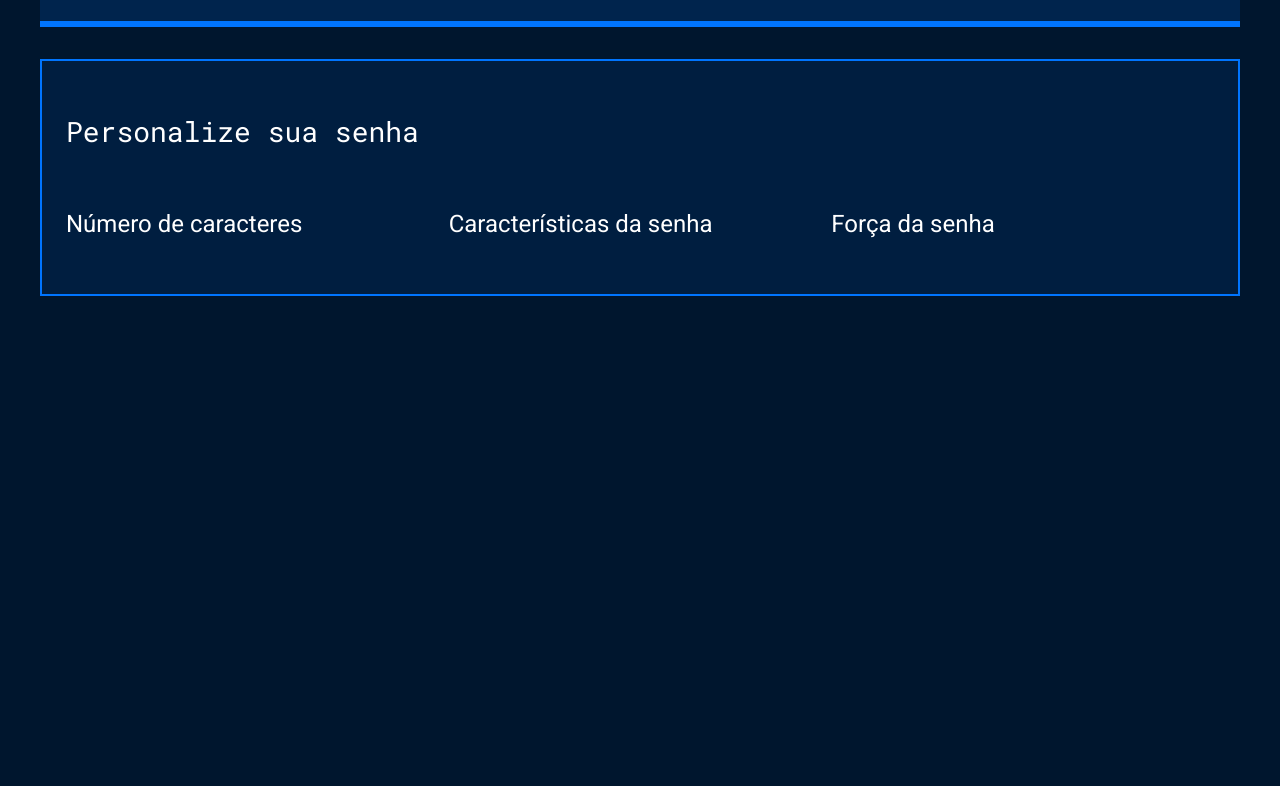
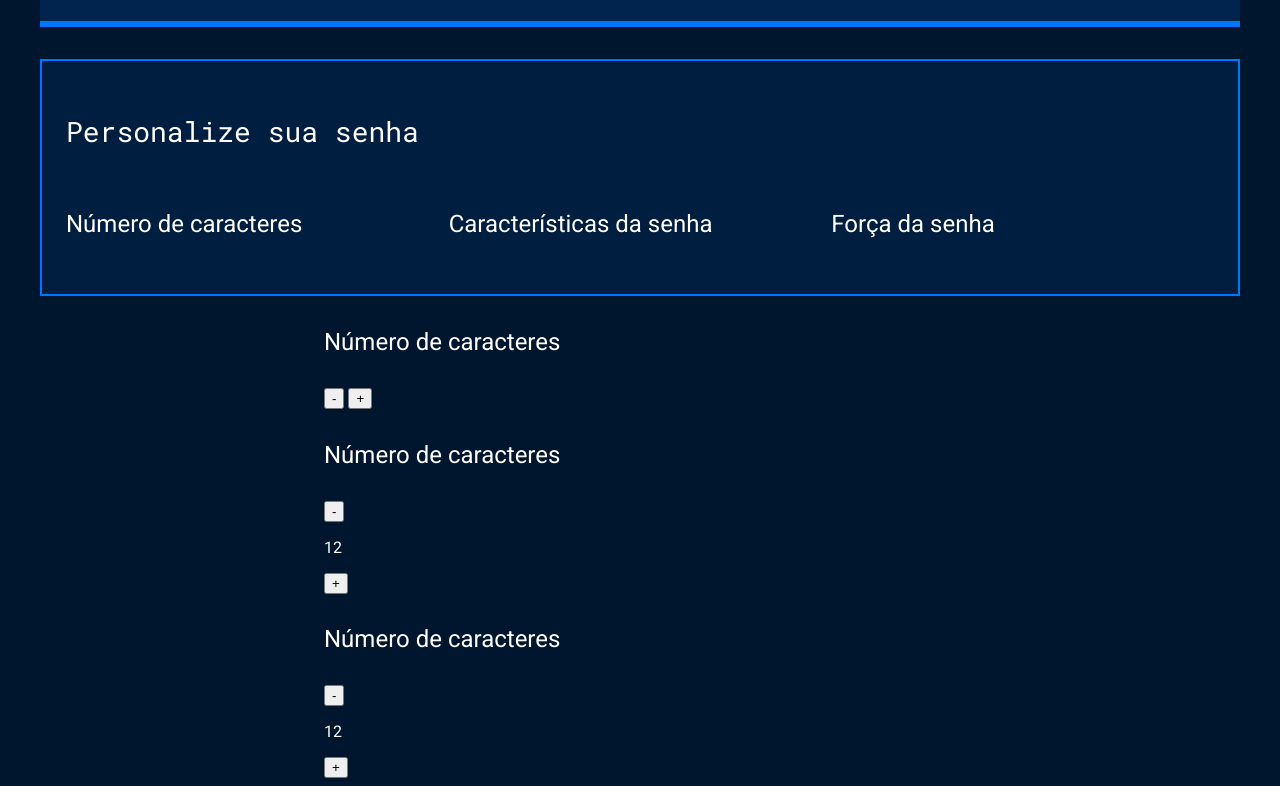
Before and after one commit to valdivino30/senhas-, a plain HTML site: page index.html in a window 1280 px wide. Shown: the part 408-1194 px from the top of the page. Before the commit the page ends 800 px from the top, so only its background shows below. Drawn offline with Linux system fonts and the light colour scheme.

Commit message:
valdivinosenhas

```diff
--- a/index.html
+++ b/index.html
@@ -37,3 +37,22 @@
 </body>
 
 </html>
+<div class="parametro-senha">
+    <h4 class="parametro-senha__titulo">Número de caracteres</h4>
+    <button class="parametro-senha__botao">-</button>
+    <button class="parametro-senha__botao">+</button>
+</div>
+<div class="parametro-senha">
+    <h4 class="parametro-senha__titulo">Número de caracteres</h4>
+    <button class="parametro-senha__botao">-</button>
+    <p class="parametro-senha__texto">12</p>
+    <button class="parametro-senha__botao">+</button>
+</div>
+<div class="parametro-senha">
+    <h4 class="parametro-senha__titulo">Número de caracteres</h4>
+    <div class="parametro-senha-botoes">
+        <button class="parametro-senha__botao">-</button>
+        <p class="parametro-senha__texto">12</p>
+        <button class="parametro-senha__botao">+</button>
+    </div>
+</div>
```
